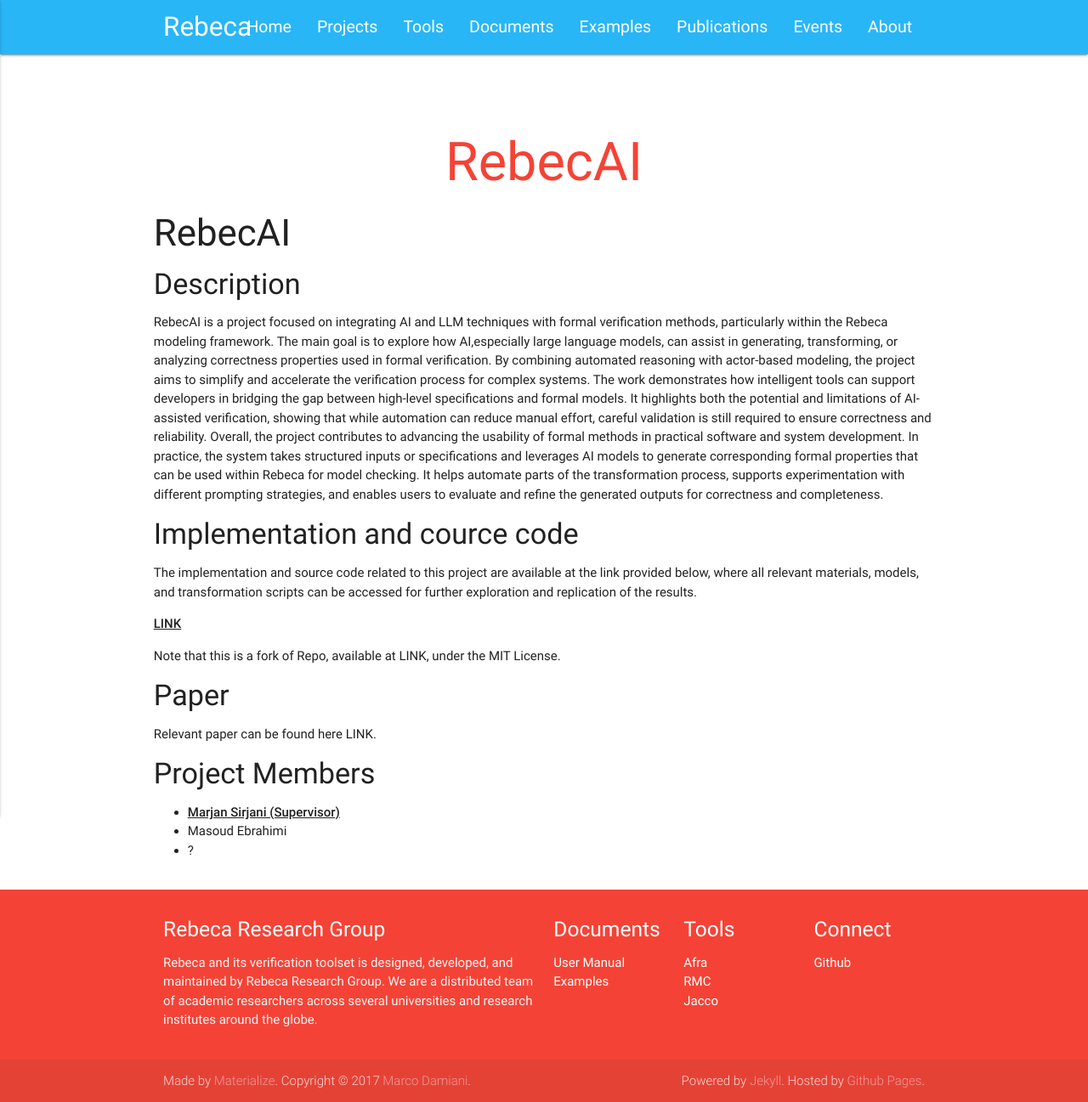
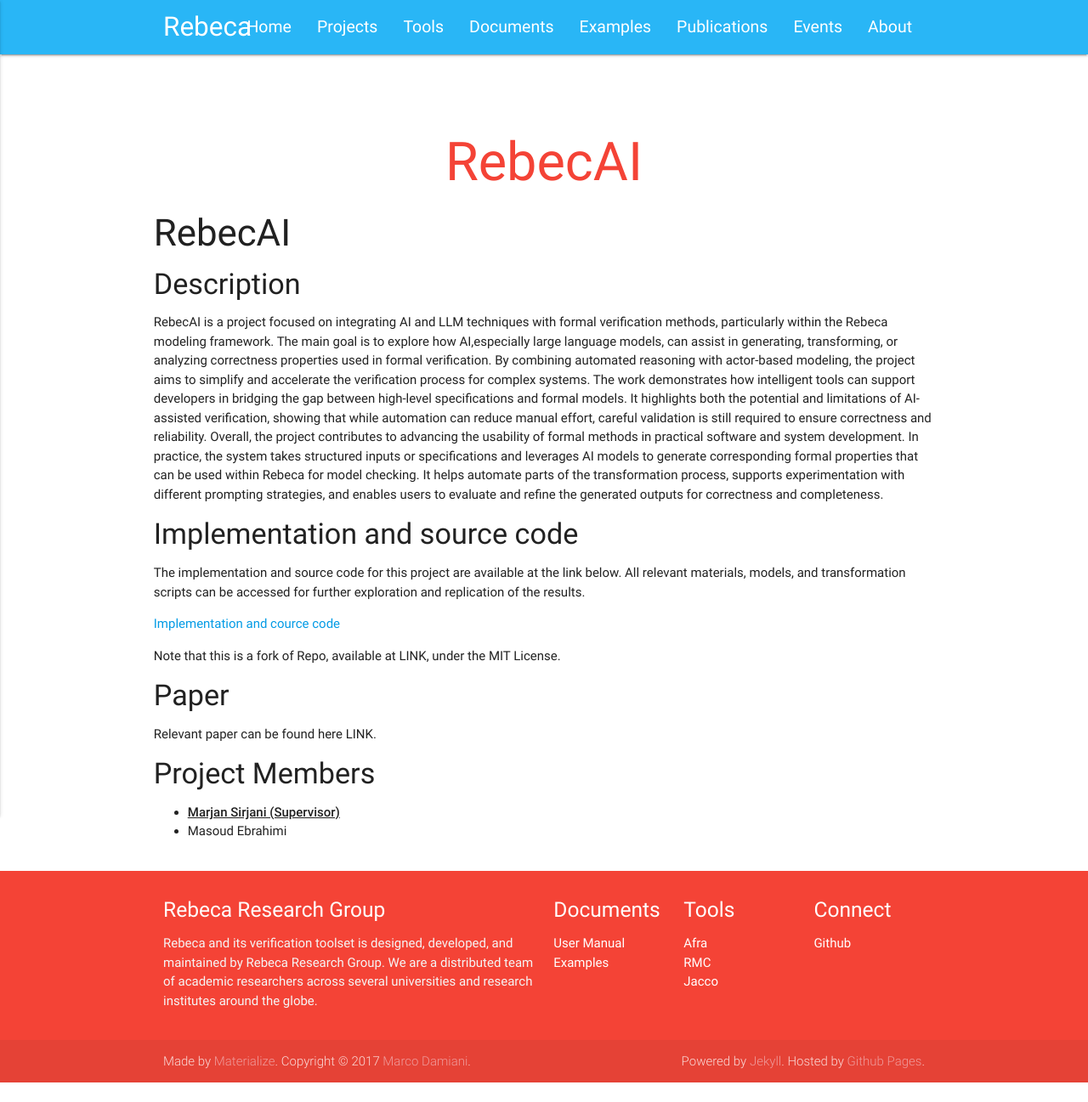
Before and after one commit to rebeca-lang/rebeca-lang.github.io, a Jekyll site: the page built from projects/RebecAI.md, in a window 1280 px wide. Shown: the whole page at 85% size. Built offline with Jekyll 4.4.1, drawn with Linux system fonts in a browser that asks for light colours; after the commit the page ends 1274 px from its top, so only the background shows below that.

Commit message:
Revise implementation section and fix typo
Updated the section on implementation and source code for clarity and corrected a typo.

```diff
--- a/projects/RebecAI.md
+++ b/projects/RebecAI.md
@@ -12,10 +12,11 @@ RebecAI is a project focused on integrating AI and LLM techniques with formal ve
 The work demonstrates how intelligent tools can support developers in bridging the gap between high-level specifications and formal models. It highlights both the potential and limitations of AI-assisted verification, showing that while automation can reduce manual effort, careful validation is still required to ensure correctness and reliability. Overall, the project contributes to advancing the usability of formal methods in practical software and system development.
 In practice, the system takes structured inputs or specifications and leverages AI models to generate corresponding formal properties that can be used within Rebeca for model checking. It helps automate parts of the transformation process, supports experimentation with different prompting strategies, and enables users to evaluate and refine the generated outputs for correctness and completeness.
 
-#### Implementation and cource code
-The implementation and source code related to this project are available at the link provided below, where all relevant materials, models, and transformation scripts can be accessed for further exploration and replication of the results.
+#### Implementation and source code
 
-**<u> LINK </u>**
+The implementation and source code for this project are available at the link below. All relevant materials, models, and transformation scripts can be accessed for further exploration and replication of the results.
+
+[ Implementation and cource code ](https://github.com/rebeca-lang/research-RebecAI)
 
 Note that this is a fork of Repo, available at LINK, under the MIT License.
 
@@ -26,4 +27,3 @@ Relevant paper can be found here LINK.
 #### Project Members
 * **<u>Marjan Sirjani (Supervisor)</u>**
 * Masoud Ebrahimi
-* ?
```
